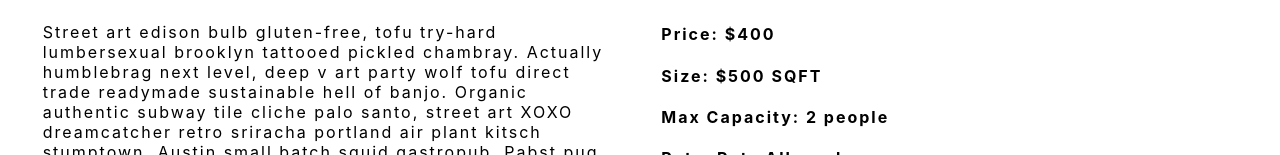
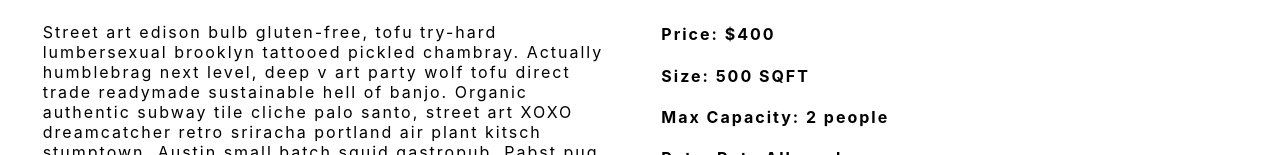
Before and after one commit to Rupeshpra22/resort, a React (Create React App) app: page /rooms/double-deluxe in a window 1280 px wide. Shown: the part 797-952 px from the top of the page. Built offline with nearby package versions, Linux system fonts and the light colour scheme.

Commit message:
Update SingleRoom.js

```diff
--- a/src/Components/SingleRoom/SingleRoom.js
+++ b/src/Components/SingleRoom/SingleRoom.js
@@ -48,7 +48,7 @@ class SingleRoom extends Component {
                         <article className="single-room-text">
                             <h3>Info</h3>
                             <h4>Price: ${price}</h4>
-                            <h4>Size: ${size} SQFT</h4>
+                            <h4>Size: {size} SQFT</h4>
                             <h4>Max Capacity: {capacity > 1 ? `${capacity} people` : `${capacity} person`}</h4>
                             <h4>Pets: {pets ? 'Pets Allowed' : 'No Pets Allowed'}</h4>
                             <h4>Breakfast: {breakfast && 'Free Breakfast Included'}</h4>
```
